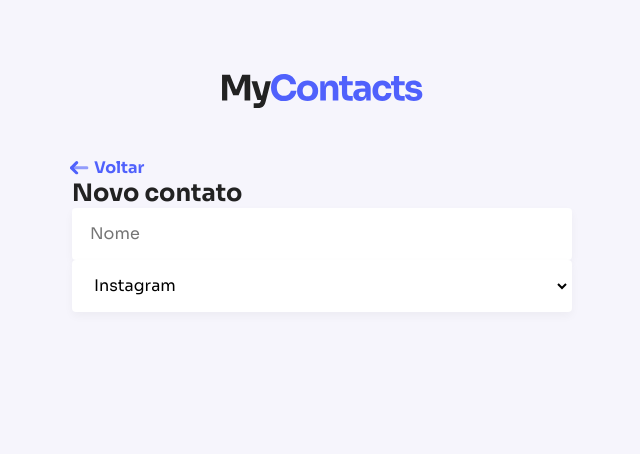
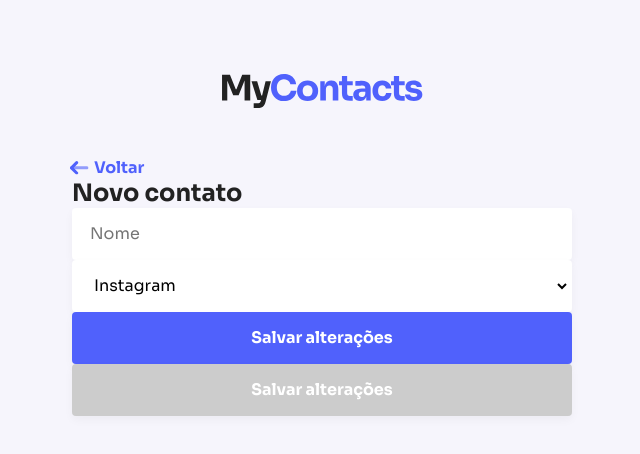
Before and after one commit to renanlimaleite/react-jsStack, a React (Create React App) app: page /new in a window 1280 px wide. Shown: the top 454 px of the page, without its empty margins (318-958 px from the left). Built offline with nearby package versions, Linux system fonts and the light colour scheme.

Commit message:
add button component

```diff
--- /dev/null
+++ b/src/components/Button.js
@@ -0,0 +1,27 @@
+import styled from 'styled-components'
+
+export const Button = styled.button`
+  width: 100%;
+  height: 52px;
+  border: none;
+  background: ${({ theme }) => theme.colors.primary.main};
+  font-size: 16px;
+  box-shadow: 0 4px 10px rgba(0,0,0, 0.04);
+  border-radius: 4px;
+  font-weight: bold;
+  color: #fff;
+  transition: background 0.2s ease-in;
+
+  &:hover {
+    background: ${({ theme }) => theme.colors.primary.light};
+  }
+
+  &:active {
+    background: ${({ theme }) => theme.colors.primary.dark};
+  }
+
+  &[disabled] {
+    background: #ccc;
+    cursor: default;
+  }
+`
--- a/src/pages/NewContact/newContact.js
+++ b/src/pages/NewContact/newContact.js
@@ -1,6 +1,7 @@
 import { PageHeader } from '../../components/PageHeader'
 import { Input } from '../../components/Input'
 import { Select } from '../../components/Select'
+import { Button } from '../../components/Button'
 
 export function NewContact () {
   return (
@@ -14,6 +15,13 @@ export function NewContact () {
       <Select>
         <option value="123">Instagram</option>
       </Select>
+      <Button type="button">
+        Salvar alterações
+      </Button>
+
+      <Button type="button" disabled={true}>
+        Salvar alterações
+      </Button>
     </>
   )
 }
```
